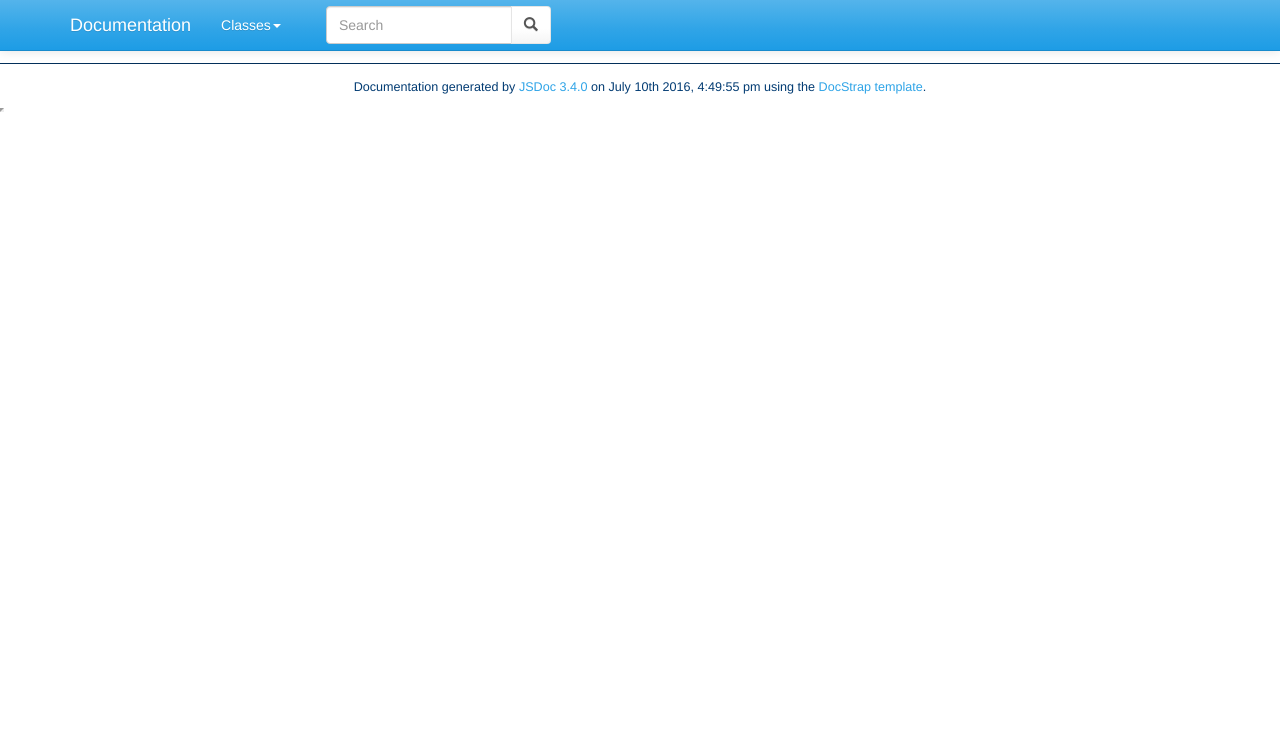
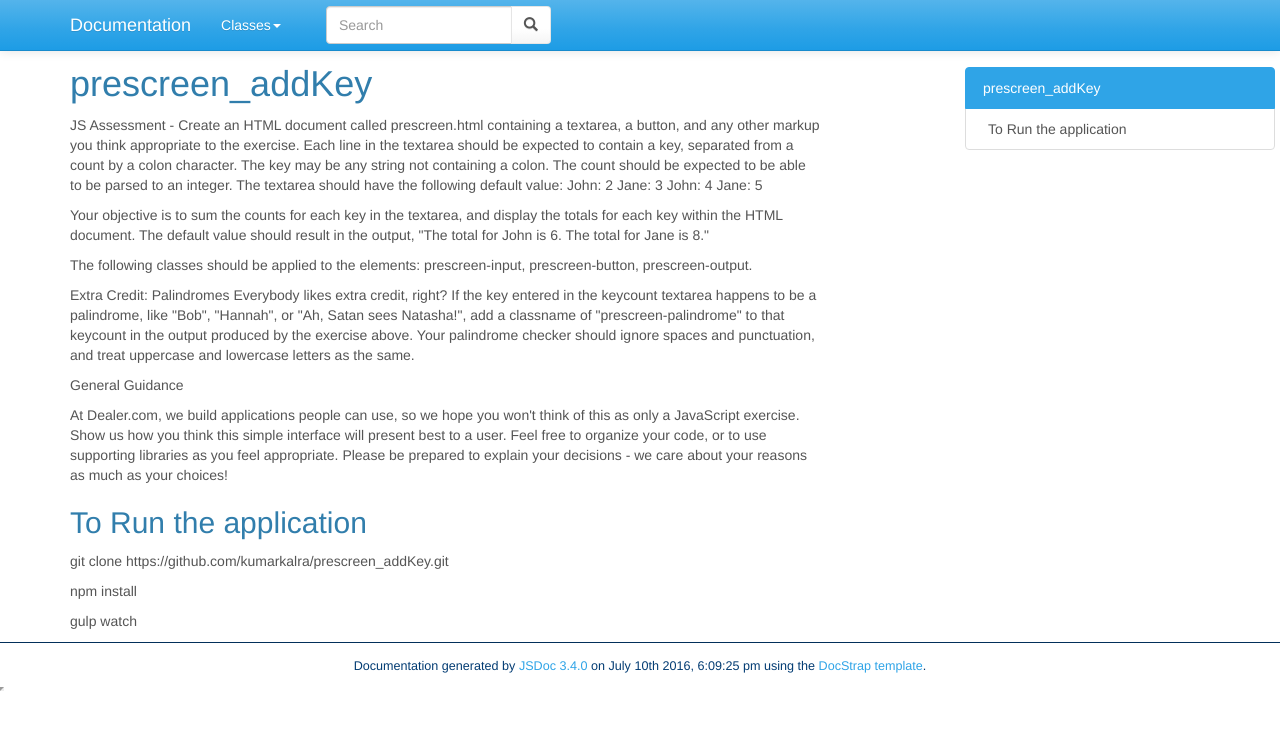
Before and after one commit to kumarkalra/prescreen_addKey, a website: page docs/gen/index.html in a window 1280 px wide. Drawn offline with Linux system fonts and the light colour scheme.

Commit message:
added updated doc

```diff
--- a/docs/gen/index.html
+++ b/docs/gen/index.html
@@ -83,6 +83,25 @@
 
 
 
+    <section class="readme-section">
+        <article><h1>prescreen_addKey</h1><p>JS Assessment -
+Create an HTML document called prescreen.html containing a textarea, a button, and any other markup you think appropriate to the exercise. Each line in the textarea should be expected to contain a key, separated from a count by a colon character. The key may be any string not containing a colon. The count should be expected to be able to be parsed to an integer. The textarea should have the following default value:
+John: 2
+Jane: 3
+John: 4
+Jane: 5</p>
+<p>Your objective is to sum the counts for each key in the textarea, and display the totals for each key within the HTML document. The default value should result in the output, &quot;The total for John is 6. The total for Jane is 8.&quot;</p>
+<p>The following classes should be applied to the elements: prescreen-input, prescreen-button, prescreen-output.</p>
+<p>Extra Credit: Palindromes
+Everybody likes extra credit, right? If the key entered in the keycount textarea happens to be a palindrome, like &quot;Bob&quot;, &quot;Hannah&quot;, or &quot;Ah, Satan sees Natasha!&quot;, add a classname of &quot;prescreen-palindrome&quot; to that keycount in the output produced by the exercise above. Your palindrome checker should ignore spaces and punctuation, and treat uppercase and lowercase letters as the same.</p>
+<p>General Guidance</p>
+<p>At Dealer.com, we build applications people can use, so we hope you won't think of this as only a JavaScript exercise. Show us how you think this simple interface will present best to a user.
+Feel free to organize your code, or to use supporting libraries as you feel appropriate. Please be prepared to explain your decisions - we care about your reasons as much as your choices!</p>
+<h2>To Run the application</h2><p>git clone https://github.com/kumarkalra/prescreen_addKey.git</p>
+<p>npm install</p>
+<p>gulp watch</p></article>
+    </section>
+
 
 
 
@@ -124,7 +143,7 @@
 <span class="jsdoc-message">
 	Documentation generated by <a href="https://github.com/jsdoc3/jsdoc">JSDoc 3.4.0</a>
 
-		on July 10th 2016, 4:49:55 pm
+		on July 10th 2016, 6:09:25 pm
 
 	using the <a href="https://github.com/docstrap/docstrap">DocStrap template</a>.
 </span>
```
Also changed, not shown: docs/gen/classes.list.html (+1 -1 lines), docs/gen/isPalindrome.html (+1 -1 lines), docs/gen/parseTextArea.html (+1 -1 lines), docs/gen/quicksearch.html (+1 -1 lines).
